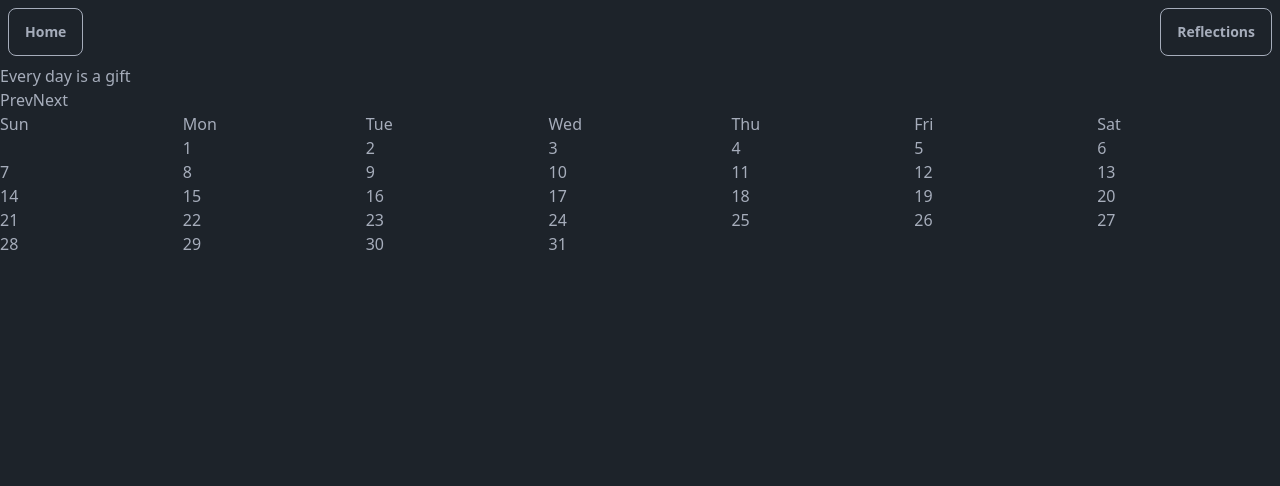
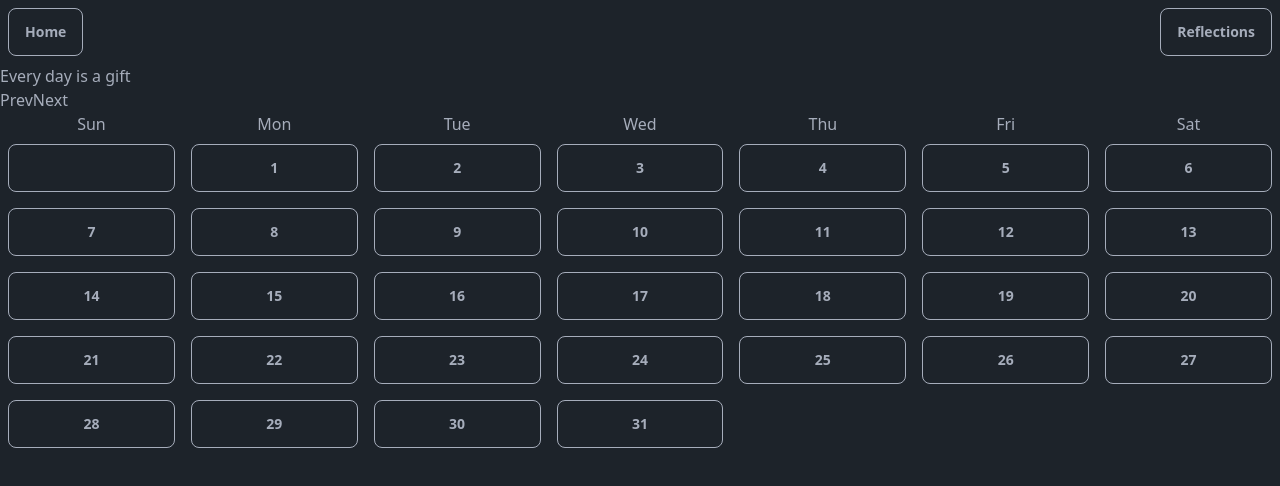
Before and after one commit to GreetingsNeighbor/Simplified-Lessons, a Next.js app: page / in a window 1280 px wide. Shown: the top 486 px of the page. Built offline with nearby package versions, Linux system fonts and the light colour scheme.

Commit message:
add calendarday component

```diff
--- a/components/Calendar.tsx
+++ b/components/Calendar.tsx
@@ -1,5 +1,6 @@
 'use client'
 import React, { useState } from 'react';
+import CalendarDay from './CalendarDay';
 /* calendar for the current month */
 /** Todo:
  * 1. show the current month
@@ -60,16 +61,15 @@ function Calendar() {
         <div>
             <button onClick={() => changeMonth(-1)}>Prev</button>
             <button onClick={() => changeMonth(1)}>Next</button>
-            <div>
-            </div>
             <div style={{ display: 'grid', gridTemplateColumns: 'repeat(7, 1fr)' }}>
                 {daysOfWeek.map((day) => (
-                    <div key={day}>{day}</div>
+
+                    <div className="text-center" key={day}>{day}</div>
                 ))}
                 {calendarDays.map((day, index) => (
-                    <div key={index}>
-                        {day ? day.getDate() : ''}
-                    </div>
+
+                    <CalendarDay key={index} day={day} />
+
                 ))}
             </div>
         </div>
--- /dev/null
+++ b/components/CalendarDay.tsx
@@ -0,0 +1,12 @@
+const CalendarDay = ({ key, day
+    //, month, year, events
+}:{key: number, day: Date}
+) => {
+    return (
+        <div className="btn btn-outline outline-teal-800 m-2" key={key}>
+                        {day ? day.getDate() : ''}
+        </div>
+    );
+}
+
+export default CalendarDay;
```
